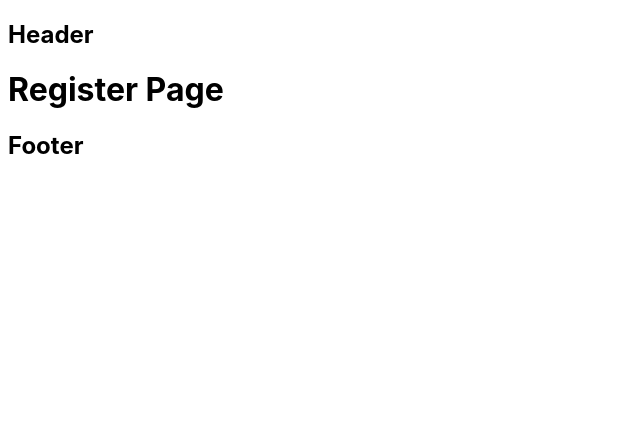
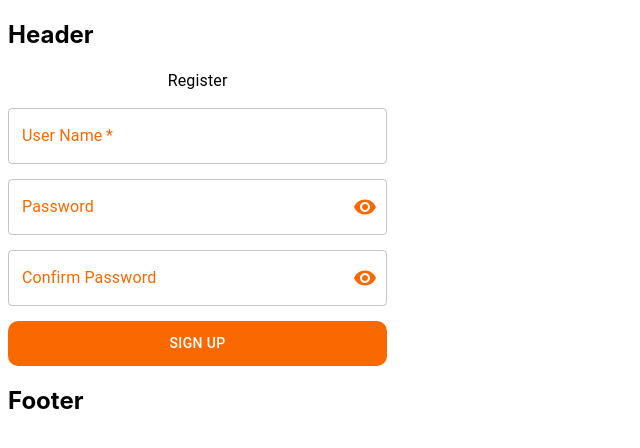
Before and after one commit to seanleez/PrjTA, a React (Vite) app: page /register in a window 1280 px wide. Shown: the top 448 px of the page, without its empty margins (0-640 px from the left). Built offline with nearby package versions, Linux system fonts and the light colour scheme.

Commit message:
create-register-form

```diff
--- a/src/components/common/Loading/index.ts
+++ /dev/null
@@ -1 +0,0 @@
-export { default as Loading } from "./Loading";
--- a/src/components/common/ModalDialog/index.ts
+++ /dev/null
@@ -1 +0,0 @@
-export { default as ModalDialog } from "./ModalDialog";
--- a/src/components/common/RegisterForm/RegisterForm.tsx
+++ b/src/components/common/RegisterForm.tsx
@@ -72,7 +72,7 @@ const RegisterForm: React.FC<IRegister> = ({ title, onSubmit }) => {
           label="Confirm Password"
         />
       </FormControl>
-      <Button className={`${styles["submit-button"]}`}>
+      <Button className={`primary-button ${styles["submit-button"]}`}>
         {title === "Register" ? "Sign up" : "Update"}
       </Button>
     </form>
--- a/src/components/common/RegisterForm/index.ts
+++ /dev/null
@@ -1 +0,0 @@
-export { default as RegisterForm } from "./RegisterForm";
--- /dev/null
+++ b/src/components/common/index.ts
@@ -0,0 +1,3 @@
+export { default as Loading } from "./Loading";
+export { default as ModalDialog } from "./ModalDialog";
+export { default as RegisterForm } from "./RegisterForm";
--- a/src/pages/Home.tsx
+++ b/src/pages/Home.tsx
@@ -1,12 +1,5 @@
-import { RegisterForm } from "@components/common/RegisterForm";
-
 const Home: React.FC = () => {
-  return (
-    <>
-      <h1>Home Page</h1>
-      <RegisterForm title="Register" />
-    </>
-  );
+  return <h1>Home Page</h1>;
 };
 
 export default Home;
--- a/src/pages/Register.tsx
+++ b/src/pages/Register.tsx
@@ -1,5 +1,11 @@
+import { RegisterForm } from "@components/common";
+
 const Register: React.FC = () => {
-  return <h1>Register Page</h1>;
+  return (
+    <>
+      <RegisterForm title="Register" />
+    </>
+  );
 };
 
 export default Register;
```
Also changed, not shown: src/components/common/Loading.module.scss (renamed from src/components/common/Loading/Loading.module.scss), src/components/common/Loading.tsx (renamed from src/components/common/Loading/Loading.tsx), src/components/common/ModalDialog.module.scss (renamed from src/components/common/ModalDialog/ModalDialog.module.scss), src/components/common/ModalDialog.tsx (renamed from src/components/common/ModalDialog/ModalDialog.tsx), src/components/common/RegisterForm.module.scss (renamed from src/components/common/RegisterForm/RegisterForm.module.scss).
